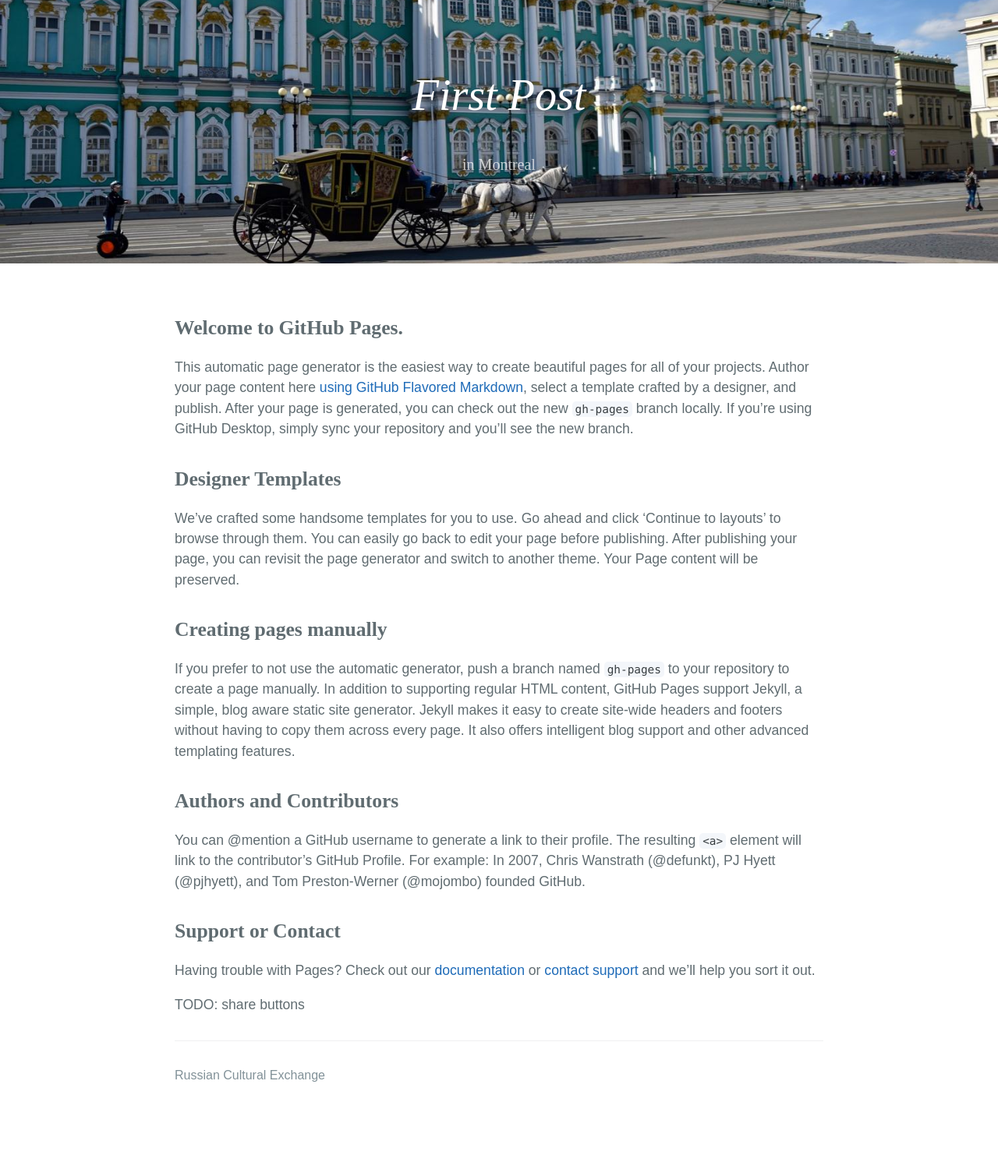
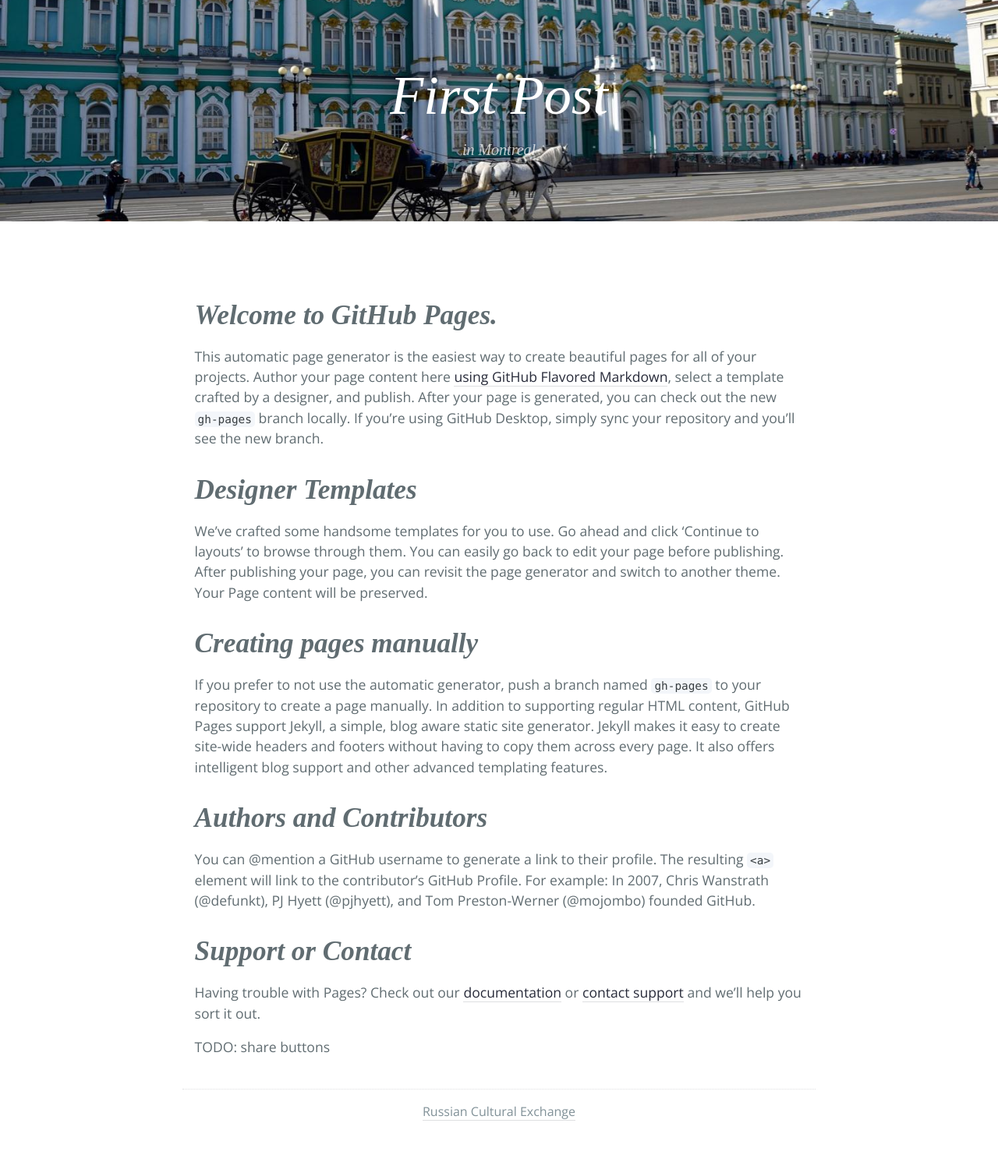
Before and after one commit to dy/mircamtl.github.io, a Jekyll site: the page built from _posts/2016-06-14-first-post.md, in a window 1280 px wide. Shown: the whole page at 78% size. Built offline with Jekyll 4.4.1, drawn with Linux system fonts in a browser that asks for light colours; some web fonts are replaced; before the commit the page ends 1424 px from its top, so only the background shows below that.

Commit message:
Fix minimal styles

```diff
--- a/_includes/footer.html
+++ b/_includes/footer.html
@@ -1,3 +1,3 @@
 <footer class="site-footer">
-  <span class="site-footer-credits">{{ site.title }}</span>
+  <a class="site-footer-credits" href="/">{{ site.title }}</a>
 </footer>
--- a/_includes/form.html
+++ b/_includes/form.html
@@ -6,5 +6,5 @@
 	<input class="form-input" placeholder="Name" type="text" name="name">
 	<input class="form-input" placeholder="Email" type="email" name="phone">
 	<input class="form-input" placeholder="Phone" type="tel" name="phone">
-	<input class="form-submit"type="submit" value="Send">
+	<input class="form-submit button"type="submit" value="Send">
 </form>
--- a/_includes/head.html
+++ b/_includes/head.html
@@ -10,6 +10,7 @@
   <link rel="stylesheet" href="{{ "/css/index.css" | prepend: site.baseurl }}">
   <link rel="canonical" href="{{ page.url | replace:'index.html','' | prepend: site.baseurl | prepend: site.url }}">
   <link rel="alternate" type="application/rss+xml" title="{{ site.title }}" href="{{ "/feed.xml" | prepend: site.baseurl | prepend: site.url }}">
+  <link href="https://fonts.googleapis.com/css?family=Open+Sans|Playfair+Display:400i,700i&subset=cyrillic" rel="stylesheet">
 
   <!--	TODO: all the meta-generation info -->
 </head>
--- a/_layouts/default.html
+++ b/_layouts/default.html
@@ -7,7 +7,7 @@
 
     {% include header.html %}
 
-    <section class="page-header">
+    <section class="page-header" style="background-image: url({{ page.image | default: '/img/hermitage.jpg' }});">
       <h1 class="page-title">{{ page.title | default: site.title }}</h1>
       <h2 class="page-tagline">in Montreal</h2>
     </section>
--- a/css/index.css
+++ b/css/index.css
@@ -9,18 +9,21 @@ body {
 	font-weight: lighter;
 	line-height: 1.5;
 	color: #606c71;
+	font-family: 'Open Sans', sans-serif;
 }
 
 a {
-	color: #1e6bb8;
+	color: rgb(39, 42, 57);
 	text-decoration: none;
+	border-bottom: .1rem solid rgba(39, 42, 57, .15);
 }
 
 a:hover {
-	text-decoration: underline;
+	text-decoration: none;
+	border-bottom: .1rem solid rgb(39, 42, 57);
 }
 
-.btn {
+.button {
 	display: inline-block;
 	margin-bottom: 1rem;
 	color: rgba(255, 255, 255, 0.7);
@@ -28,46 +31,81 @@ a:hover {
 	border-color: rgba(255, 255, 255, 0.2);
 	border-style: solid;
 	border-width: 1px;
-	border-radius: 0.3rem;
+	border-radius: 0;
 	transition: color 0.2s, background-color 0.2s, border-color 0.2s;
 }
 
-.btn + .btn {
+.button + .button {
 	margin-left: 1rem;
 }
 
-.btn:hover {
+.button:hover {
 	color: rgba(255, 255, 255, 0.8);
 	text-decoration: none;
 	background-color: rgba(255, 255, 255, 0.2);
 	border-color: rgba(255, 255, 255, 0.3);
 }
 
+
+h1,
+h2,
+h3,
+h4,
+h5,
+h6 {
+	font-family: 'Playfair Display', serif;
+	margin-top: 2rem;
+	font-style: italic;
+	margin-bottom: 1rem;
+	font-weight: bold;
+	line-height: 1.2;
+	font-size: 2.2rem;
+	/*color: #159957;*/;
+}
+
 @media screen and (min-width: 64em) {
-	.btn {
+	.button {
 		padding: 0.75rem 1rem;
 	};
 }
 
 @media screen and (min-width: 42em) and (max-width: 64em) {
-	.btn {
+	.button {
 		padding: 0.6rem 0.9rem;
 		font-size: 0.9rem;
-	};
+	}
+
+	h1,
+	h2,
+	h3,
+	h4,
+	h5,
+	h6 {
+		font-size: 1.65rem;
+	}
 }
 
 @media screen and (max-width: 42em) {
-	.btn {
+	.button {
 		display: block;
 		width: 100%;
 		padding: 0.75rem;
 		font-size: 0.9rem;
 	}
 
-	.btn + .btn {
+	.button + .button {
 		margin-top: 1rem;
 		margin-left: 0;
-	};
+	}
+
+	h1,
+	h2,
+	h3,
+	h4,
+	h5,
+	h6 {
+		font-size: 1.65rem;
+	}
 }
 
 .page-header {
@@ -75,7 +113,6 @@ a:hover {
 	text-align: center;
 	background-color: #159957;
 	background-image: linear-gradient(120deg, #155799, #159957);
-	background-image: url(../img/hermitage.jpg);
 	background-size: cover;
 	background-position: center;
 }
@@ -83,19 +120,23 @@ a:hover {
 @media screen and (min-width: 64em) {
 	.page-header {
 		padding: 5rem 6rem;
-	};
+	}
 }
 
 @media screen and (min-width: 42em) and (max-width: 64em) {
 	.page-header {
 		padding: 3rem 4rem;
-	};
+	}
 }
 
 @media screen and (max-width: 42em) {
 	.page-header {
 		padding: 2rem 1rem;
-	};
+	}
+	figure {
+		margin-left: 0;
+		margin-right: 0;
+	}
 }
 
 .page-title {
@@ -103,33 +144,32 @@ a:hover {
 	font-style: italic;
 	font-weight: normal;
 	margin-top: 0;
-	margin-bottom: 0.1rem;
+	margin-bottom: 0rem;
 }
 
 @media screen and (min-width: 64em) {
 	.page-title {
-		font-size: 3.5rem;
-	};
+		font-size: 4.4rem;
+	}
 }
 
 @media screen and (min-width: 42em) and (max-width: 64em) {
 	.page-title {
-		font-size: 2.5rem;
-	};
+		font-size: 4.4rem;
+	}
 }
 
 @media screen and (max-width: 42em) {
 	.page-title {
-		font-size: 2rem;
-	};
+		font-size: 2.2rem;
+	}
 }
 
 .page-tagline {
 	font-family: 'Playfair Display', serif;
-		/*font-style: italic;*/
-	margin-bottom: 2rem;
 	font-weight: normal;
 	opacity: 0.7;
+	margin: 1rem 0 0;
 }
 
 @media screen and (min-width: 64em) {
@@ -158,20 +198,6 @@ a:hover {
 	max-width: 100%;
 }
 
-h1,
-h2,
-h3,
-h4,
-h5,
-h6 {
-	font-family: 'Playfair Display', serif;
-	margin-top: 2rem;
-	margin-bottom: 1rem;
-	font-weight: bold;
-		/*font-style: italic;*/
-	font-size: 1.6rem;
-		/*color: #159957;*/;
-}
 
 .page-content p {
 	margin-bottom: 1em;
@@ -312,7 +338,7 @@ h6 {
 @media screen and (min-width: 64em) {
 	.page-content {
 		max-width: 64rem;
-		padding: 2rem 6rem;
+		padding: 2.2rem 6.6rem;
 		margin: 0 auto;
 		font-size: 1.1rem;
 	};
@@ -320,22 +346,21 @@ h6 {
 
 @media screen and (min-width: 42em) and (max-width: 64em) {
 	.page-content {
-		padding: 2rem 4rem;
+		padding: 2.2rem 4.4rem;
 		font-size: 1.1rem;
 	};
 }
 
 @media screen and (max-width: 42em) {
 	.page-content {
-		padding: 2rem 1rem;
+		padding: 0rem 0;
 		font-size: 1rem;
 	};
 }
 
 .site-footer {
-	padding-top: 2rem;
-	margin-top: 2rem;
-	border-top: solid 1px #eff0f1;
+	line-height: 3.6rem;
+	text-align: center;
 }
 
 .site-footer-owner {
@@ -345,6 +370,9 @@ h6 {
 
 .site-footer-credits {
 	color: #819198;
+}
+.site-footer-credits:hover {
+	border-color: #819198;
 }
 
 @media screen and (min-width: 64em) {
@@ -365,6 +393,13 @@ h6 {
 	};
 }
 
+
+.about-us-title {
+	text-align: center;
+}
+.about-us-content {
+	padding: 1rem 1rem;
+}
 
 
 /** A bit custom styles */
@@ -392,9 +427,43 @@ h6 {
 .form-submit {
 	display: block;
 	width: 50%;
-	height: 2rem;
-	line-height: 2rem;
+	/*height: 2rem;*/
+	/*line-height: 2rem;*/
 	margin: 1rem auto;
-	color: black;
-	border: 0;
+	/*color: black;*/
+	/*border: 0;*/
 }
+
+.post {
+	margin: 0;
+	padding: 2rem 1rem 2.5rem;
+	border-bottom: .1rem dotted rgba(39, 42, 57, .15);
+}
+.post-title {
+	margin: 0 0 1rem;
+	font-family: 'Playfair Display', serif;
+	letter-spacing: .02ex;
+	font-style: italic;
+	font-size: 1.8rem;
+	line-height: 1.4;
+}
+.post-meta {
+	margin-top: .75rem;
+	font-size: .9rem;
+	color: rgb(169, 176, 179);
+}
+.post-excerpt p,
+.post-excerpt * {
+	margin: 0;
+}
+
+.post-excerpt h1,
+.post-excerpt h2,
+.post-excerpt h3,
+.post-excerpt h4,
+.post-excerpt h5,
+.post-excerpt h6 {
+	font-size: 1.4rem;
+	font-family: sans-serif;
+	font-style: normal;
+}
```
Also changed, not shown: index.html (+13 -2 lines).
